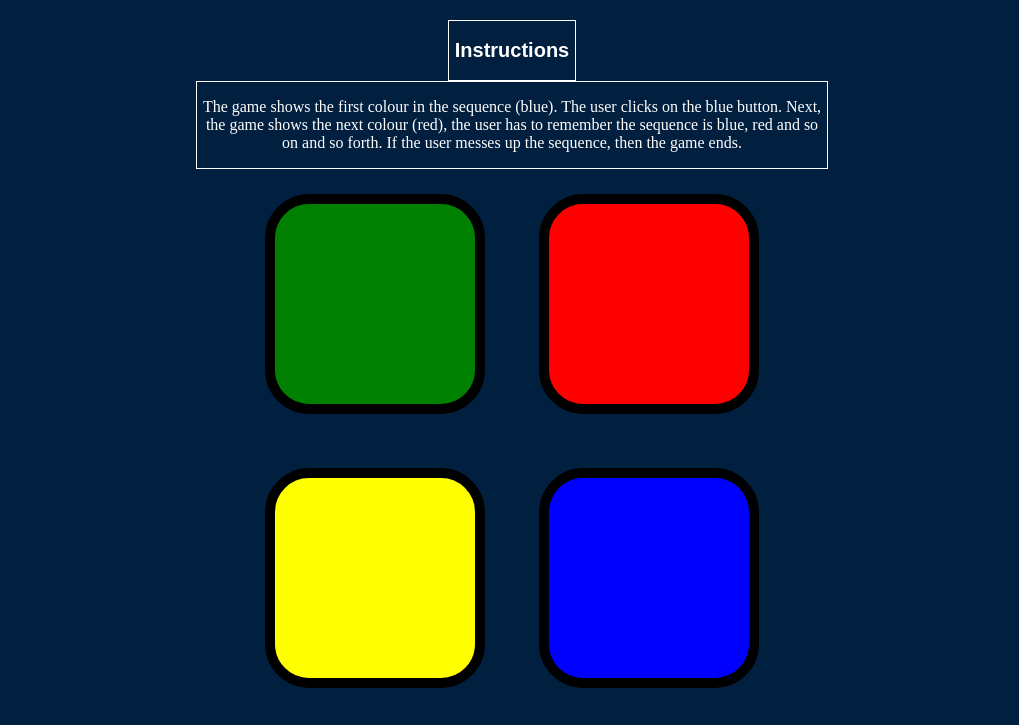
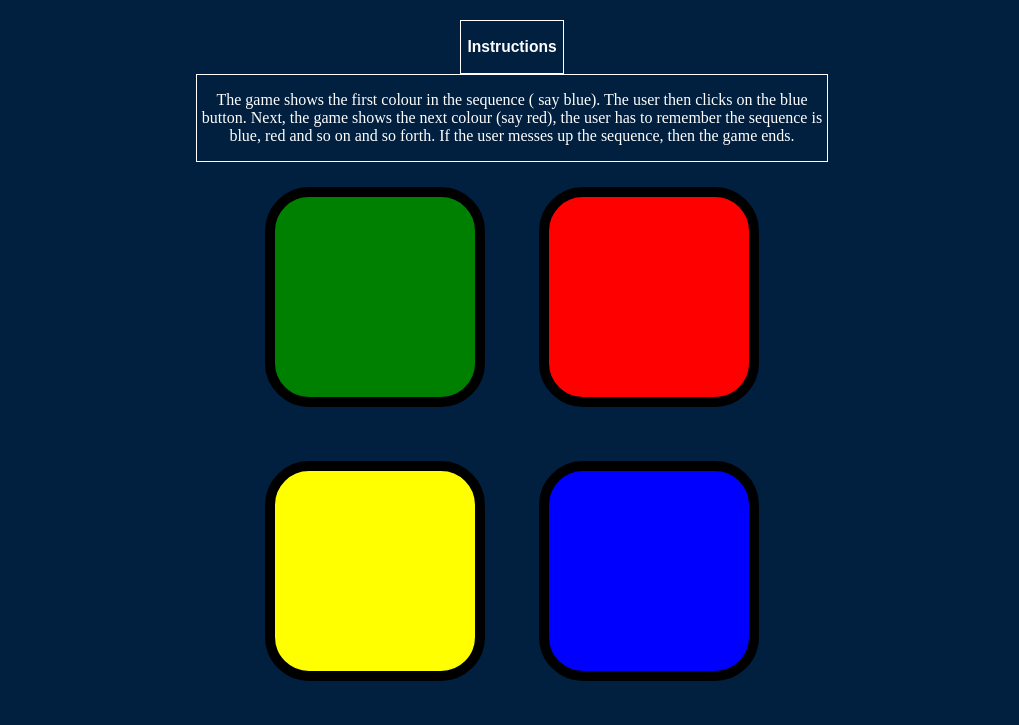
Before and after one commit to moinkhanif/simon-game, a plain HTML site: page index.html in a window 1280 px wide. Both pictures are taken after a click on the button "Instructions". Shown: the part 114-839 px from the top of the page, without its empty margins (128-1147 px from the left). Drawn offline with nearby package versions, Linux system fonts and the light colour scheme.

Commit message:
correccted the instructions

```diff
--- a/index.html
+++ b/index.html
@@ -11,10 +11,10 @@
 <body>
   <h1 id="level-title">Press A Key to Start</h1>
   <div class="container">
-    <button class="instruct"><h2>Instructions</h2></button>
-    <div class="instructs hidden"><p>The game shows the first colour in the sequence (blue). The user clicks on the blue button.
+    <button class="instruct"><h3>Instructions</h3></button>
+    <div class="instructs hidden"><p>The game shows the first colour in the sequence ( say blue). The user then clicks on the blue button.
 
-        Next, the game shows the next colour (red), the user has to remember the sequence is blue, red and so on and so forth.
+        Next, the game shows the next colour (say red), the user has to remember the sequence is blue, red and so on and so forth.
 
         If the user messes up the sequence, then the game ends.</p></div>
     <div lass="row">
```
